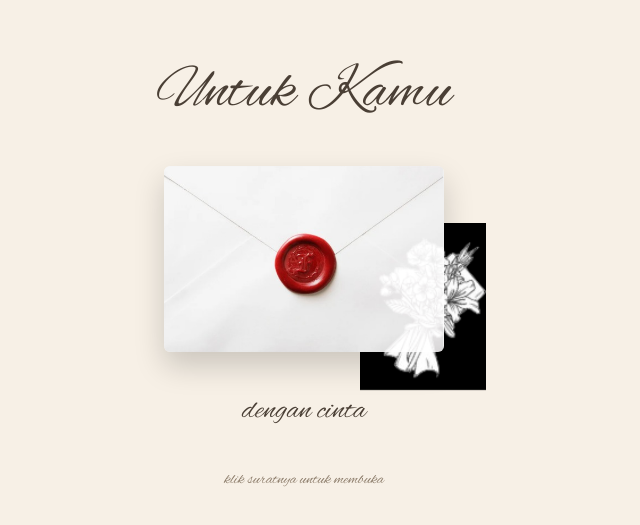
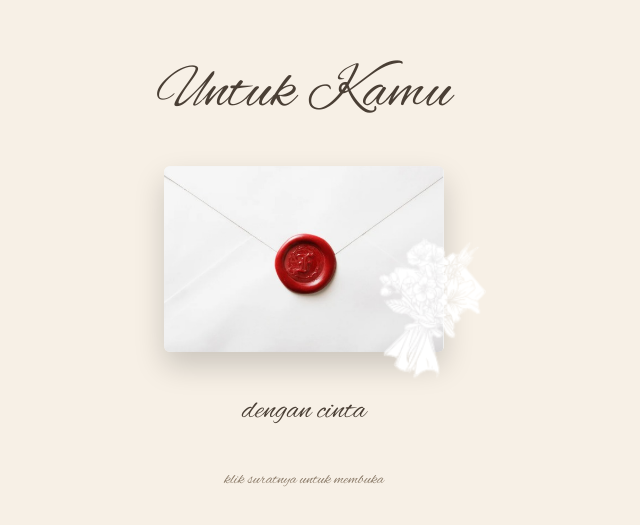
Before and after one commit to immanueltambunan148-bot/Hadiah, a plain HTML site: page index.html in a window 1280 px wide. Shown: the part 125-650 px from the top of the page, without its empty margins (336-976 px from the left). Drawn offline with Linux system fonts and the light colour scheme.

Commit message:
Add files via upload

```diff
--- a/index.html
+++ b/index.html
@@ -148,7 +148,6 @@
     width:130px;
     max-width:45%;
     height:auto;
-    mix-blend-mode: screen;
     opacity:0;
     pointer-events:none;
     animation: fadeIn 1.4s ease forwards 1.1s;
@@ -173,7 +172,7 @@
 
   <div class="envelope-wrap" id="envelope" role="button" tabindex="0" aria-label="Buka surat">
     <img class="envelope-photo" src="envelope.jpg" alt="Amplop dengan segel merah">
-    <img class="flower-corner" src="flower.jpg" alt="" aria-hidden="true">
+    <img class="flower-corner" src="flower.png" alt="" aria-hidden="true">
   </div>
 
   <div class="bottom-text">dengan cinta</div>
```
Also changed, not shown: flower.png (added).
